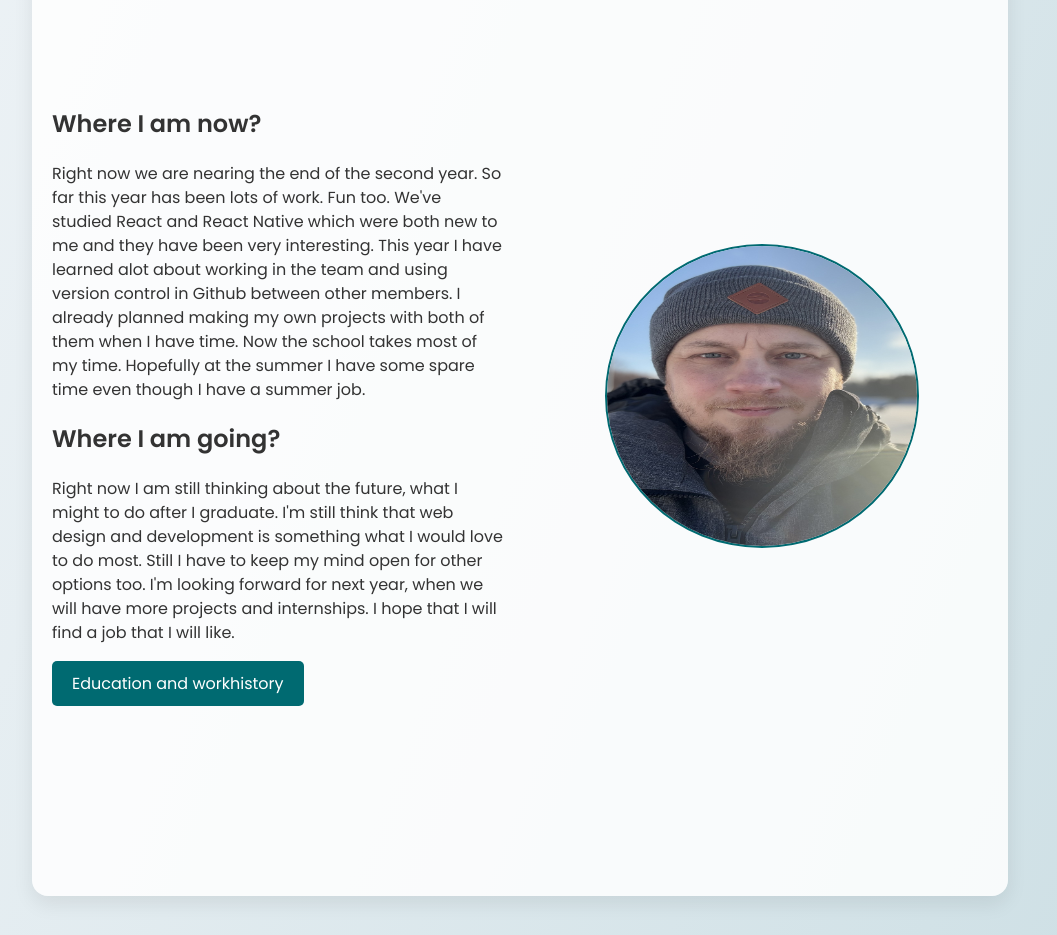
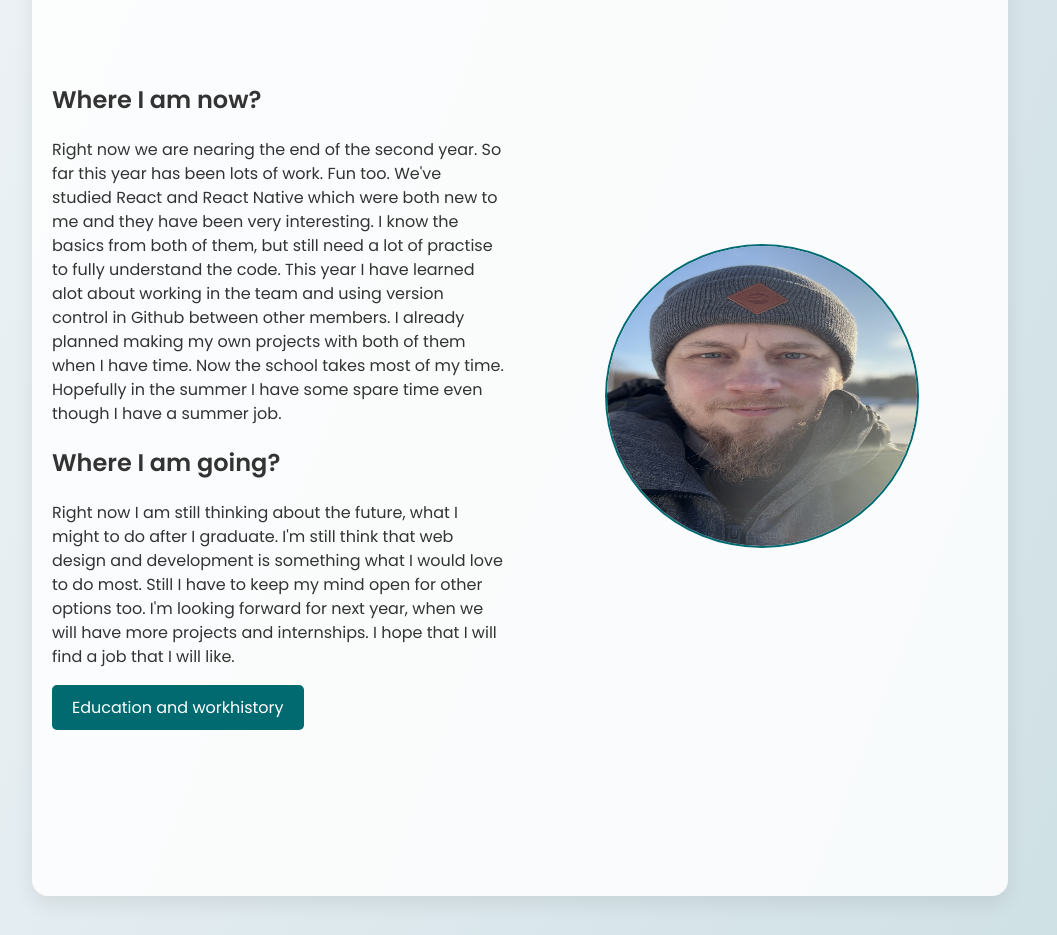
Before and after one commit to mikholi/my-portfolio, a React (Vite) app: page / in a window 1280 px wide. Shown: the part 1300-2235 px from the top of the page, without its empty margins (0-1057 px from the left). Built offline with nearby package versions, Linux system fonts and the light colour scheme.

Commit message:
more text

```diff
--- a/src/App.jsx
+++ b/src/App.jsx
@@ -53,9 +53,10 @@ const App = () => {
               <h2>Where I am now?</h2>
               <p>
                 Right now we are nearing the end of the second year. So far this year has been lots of work. Fun too.
-                We've studied React and React Native which were both new to me and they have been very interesting. This year I have learned alot
+                We've studied React and React Native which were both new to me and they have been very interesting. I know the basics
+                from both of them, but still need a lot of practise to fully understand the code. This year I have learned alot
                 about working in the team and using version control in Github between other members. I already
-                planned making my own projects with both of them when I have time. Now the school takes most of my time. Hopefully at the
+                planned making my own projects with both of them when I have time. Now the school takes most of my time. Hopefully in the
                 summer I have some spare time even though  I have a summer job.
               </p>
               <h2>Where I am going?</h2>
```
